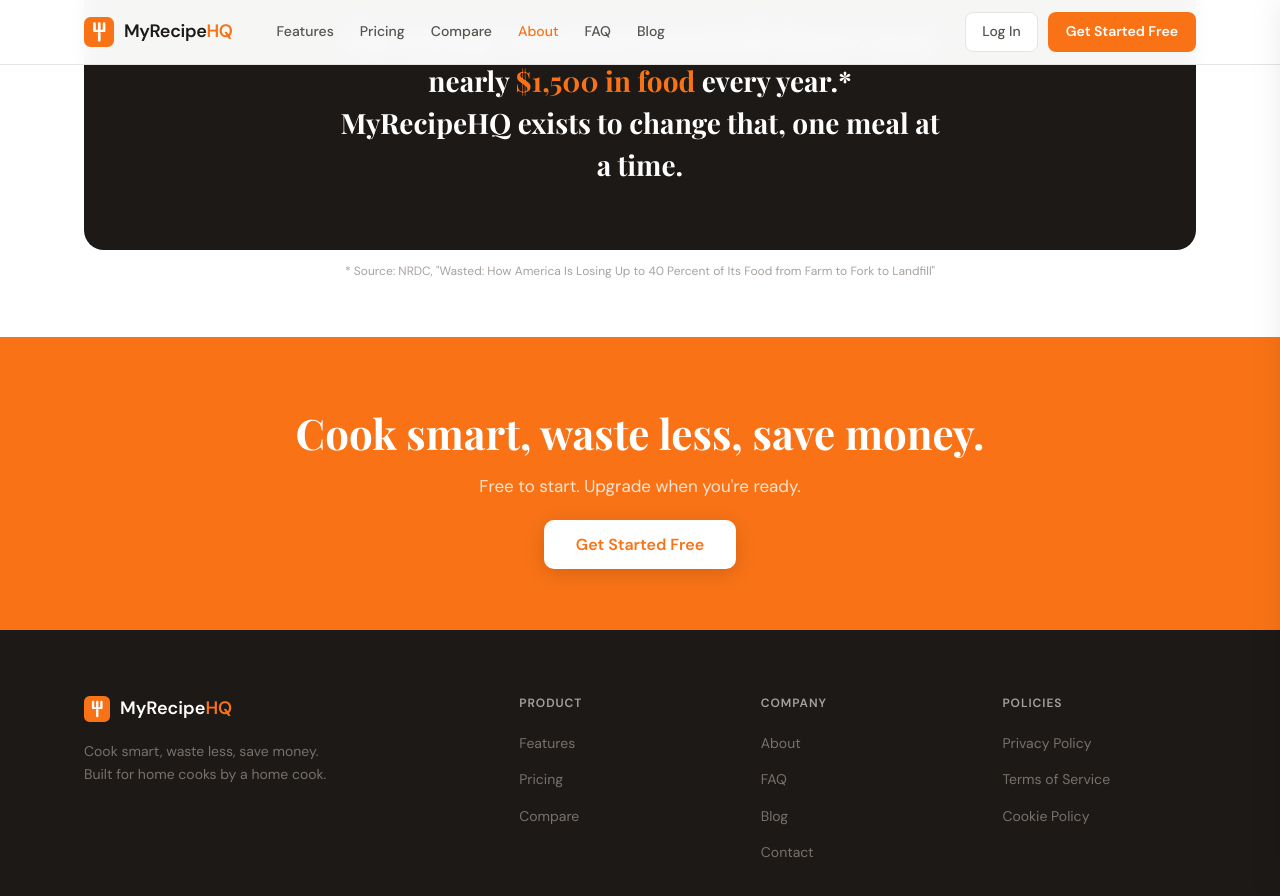
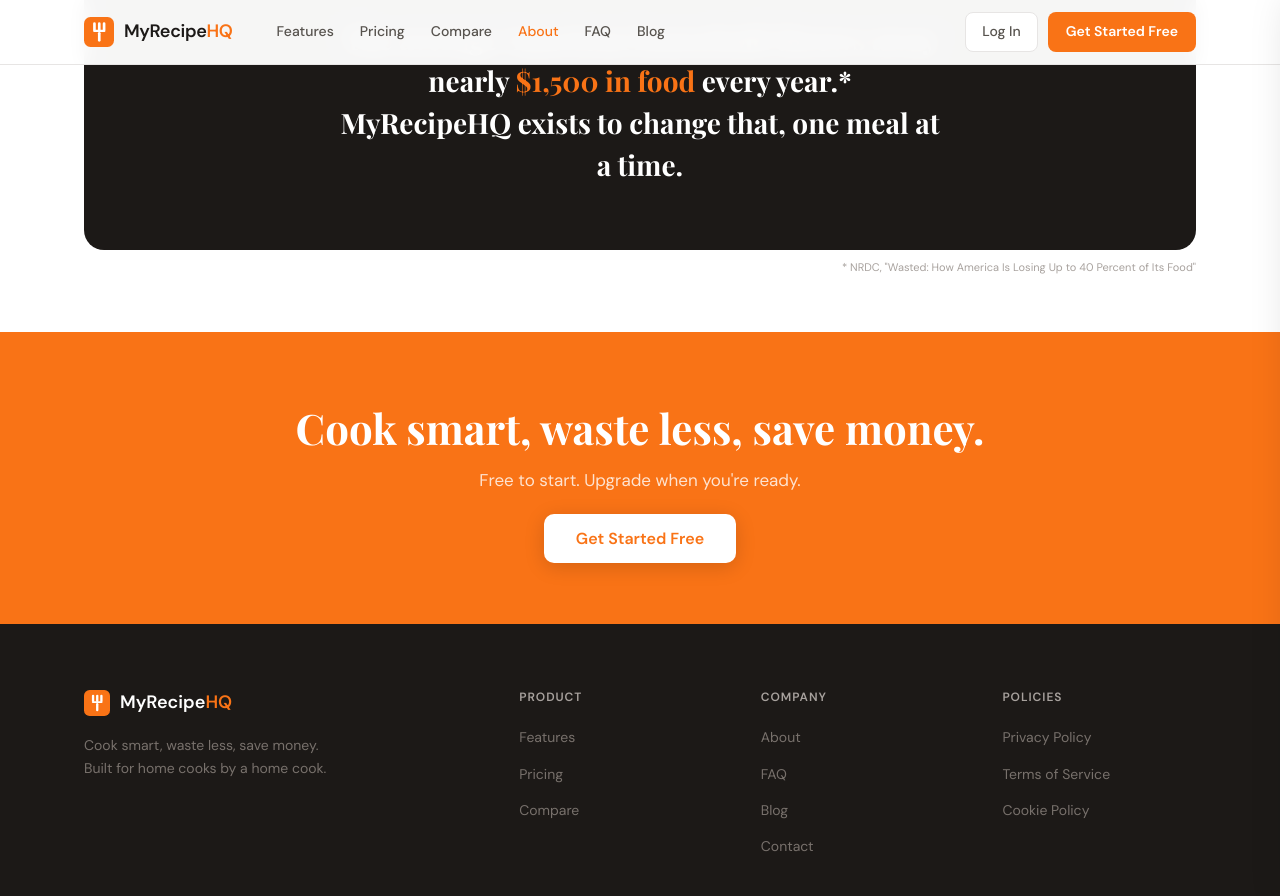
Before and after one commit to bgerlach463/recipehq-site, a Jekyll site: the page built from about/index.html, in a window 1280 px wide and 900 px high, scrolled down 1241 px. Shown: the top 896 px of the window. Built offline with Jekyll 4.4.1, drawn with Linux system fonts in a browser that asks for light colours.

Commit message:
Right-align citation, smaller text, shorter source title

```diff
--- a/about/index.html
+++ b/about/index.html
@@ -92,7 +92,7 @@
       <div class="about-mission">
         <p>The average American household throws away nearly <span>$1,500 in food</span> every year.* MyRecipeHQ exists to change that, one meal at a time.</p>
       </div>
-      <div style="text-align:center;font-size:12px;color:#A8A29E;margin-top:12px">* Source: NRDC, "Wasted: How America Is Losing Up to 40 Percent of Its Food from Farm to Fork to Landfill"</div>
+      <div style="text-align:right;font-size:11px;color:#A8A29E;margin-top:8px">* NRDC, "Wasted: How America Is Losing Up to 40 Percent of Its Food"</div>
 
     </div>
   </div>
```
